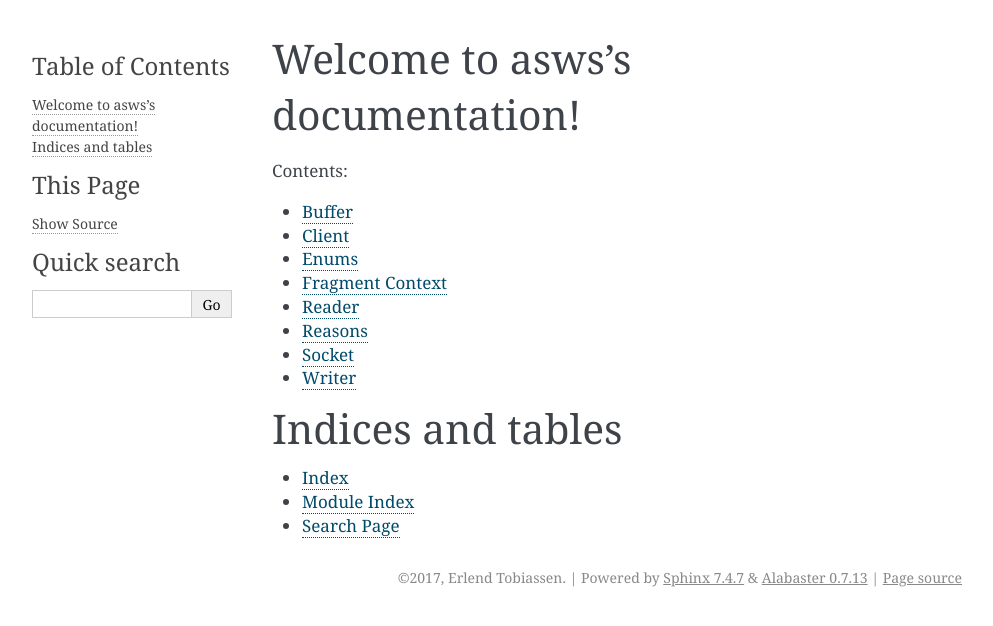
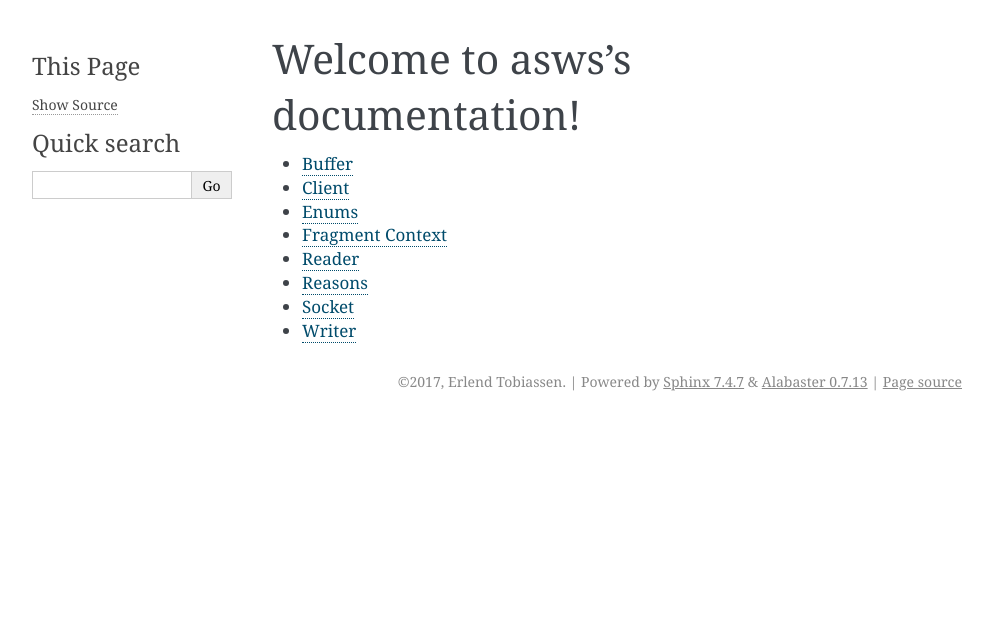
Before and after one commit to regiontog/asws, a Sphinx documentation site: the page built from docs/source/index.rst, in a window 1280 px wide. Shown: the top 626 px of the page, without its empty margins (148-1141 px from the left). Built offline with Sphinx 7.4.7, drawn with Linux system fonts in a browser that asks for light colours.

```diff
--- a/docs/source/index.rst
+++ b/docs/source/index.rst
@@ -7,16 +7,6 @@
 ================================
 
 .. toctree::
-   :maxdepth: 2
-   :caption: Contents:
    :glob:
 
    modules/*
-
-
-Indices and tables
-==================
-
-* :ref:`genindex`
-* :ref:`modindex`
-* :ref:`search`
--- a/setup.py
+++ b/setup.py
@@ -3,11 +3,12 @@
 from setuptools import setup
 
 setup(name='asws3',
-      version='1.0',
-      description='Asynchronous websockets in python 3.6 ',
+      version='1.0.0',
+      description='Asynchronous websockets in python 3.6',
       author='Erlend Tobiassen',
       author_email='erlentob@stud.ntnu.no',
       url='https://github.com/regiontog/asws',
       keywords=['websocket', 'python3.6', 'asynchronous', 'asyncio', 'async'],
+      packages=["websocket", "websocket.stream", "websocket.http"],
       classifiers=[],
 )
```
Also changed, not shown: 4 other files.
